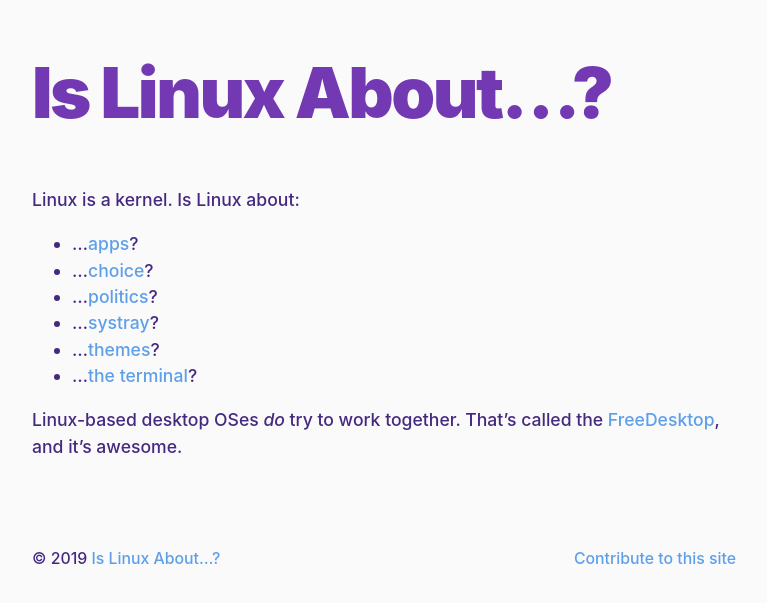
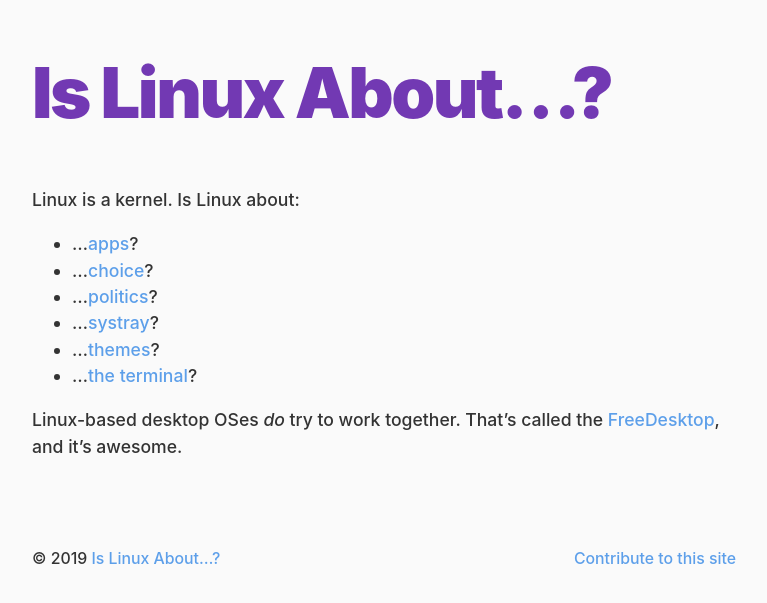
Before and after one commit to islinuxabout/islinuxabout.github.io, a Jekyll site: the page built from README.md, in a window 1280 px wide. Shown: the top 603 px of the page, without its empty margins (256-1023 px from the left). Built offline with Jekyll 4.4.1, drawn with Linux system fonts in a browser that asks for light colours; our own code applies the rules of GitHub Pages for plain Markdown files.

Commit message:
Less IN YOUR FACE with purple

```diff
--- a/css/main.scss
+++ b/css/main.scss
@@ -6,7 +6,7 @@
 :root {
 --bg-color: #fafafa;
 --bg-color-alt: rgba(0, 0, 0, 0.05);
---fg-color: #452981;
+--fg-color: #333;
 --fg-color-alt: #7239b3;
 --accent-color: #3689e6;
 --negative-fg-color: #a10705;
@@ -17,7 +17,7 @@
 --caveat-bg-color: #fff394;
 
   @media (prefers-color-scheme: dark) {
-    --bg-color: #452981;
+    --bg-color: #333;
     --bg-color-alt: rgba(255, 255, 255, 0.125);
     --fg-color: #fafafa;
     --fg-color-alt: #cd9ef7;
```
